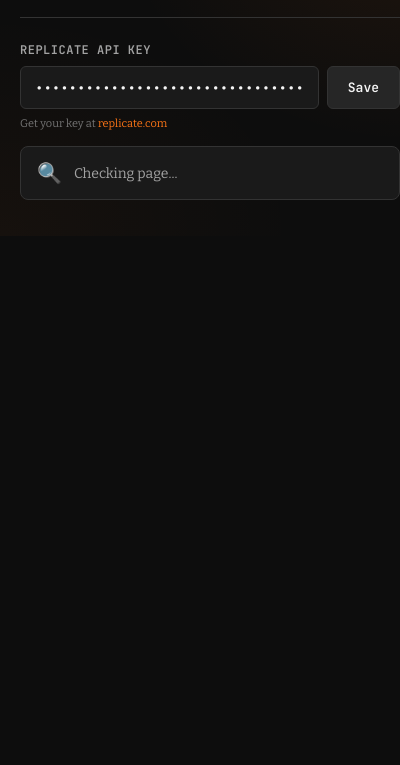
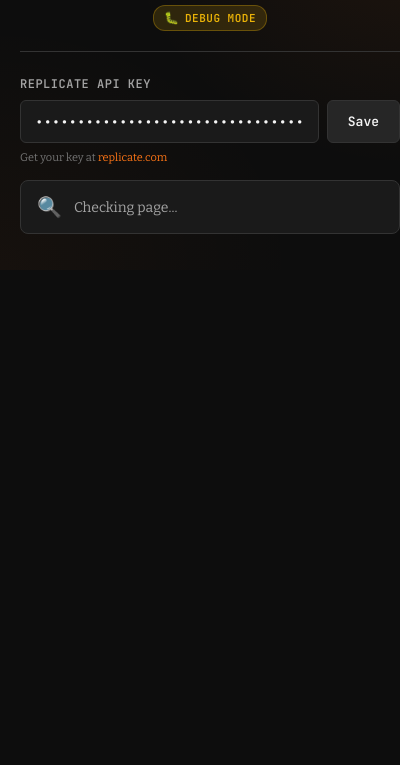
Before and after one commit to UlisseMini/sanitycheck, a browser extension: page popup.html in a window 400 px wide. Shown: the part 79-844 px from the top of the page. Drawn offline with nearby package versions, Linux system fonts and the light colour scheme; no server answers.

Commit message:
Enable debug mode and add debug indicator in UI
- Set DEBUG_ENABLED = true in content.js and debug.js
- Add debug indicator badge in popup header (only shows when debug enabled)
- Expose DEBUG_ENABLED on window.debug for UI checks

```diff
--- a/content.js
+++ b/content.js
@@ -7,7 +7,7 @@
 
   // Simple inline debug logger for content script
   const DEBUG_SERVER_URL = 'http://localhost:3000/debug/log';
-  const DEBUG_ENABLED = false; // Set to true to enable debug logging to localhost server
+  const DEBUG_ENABLED = true; // Set to true to enable debug logging to localhost server
 
   const debug = {
     log: (message, data = {}, source = 'content') => {
--- a/debug.js
+++ b/debug.js
@@ -1,7 +1,7 @@
 // Debug logging utility for Logic Checker extension
 
 const DEBUG_SERVER_URL = 'http://localhost:3000/debug/log';
-const DEBUG_ENABLED = false; // Set to true to enable debug logging to localhost server
+const DEBUG_ENABLED = true; // Set to true to enable debug logging to localhost server
 
 // Queue for logs when server is unavailable
 let logQueue = [];
@@ -138,6 +138,7 @@ function logError(message, error, source = 'unknown', additionalData = {}) {
 
 // Public API
 const debug = {
+  ENABLED: DEBUG_ENABLED, // Expose debug enabled state
   log: (message, data = {}, source = 'popup') => sendLog('info', message, data, source),
   warn: (message, data = {}, source = 'popup') => sendLog('warn', message, data, source),
   error: (message, error, source = 'popup', additionalData = {}) => logError(message, error, source, additionalData),
--- a/popup.html
+++ b/popup.html
@@ -17,6 +17,10 @@
         <h1>Logic Checker</h1>
       </div>
       <p class="tagline">Spotting fallacies so you don't have to</p>
+      <div id="debug-indicator" class="debug-indicator hidden">
+        <span class="debug-icon">🐛</span>
+        <span class="debug-text">Debug Mode</span>
+      </div>
     </header>
 
     <div id="api-key-section" class="section">
--- a/popup.js
+++ b/popup.js
@@ -81,6 +81,15 @@ document.addEventListener('DOMContentLoaded', init);
 
 async function init() {
   try {
+    // Check if debug mode is enabled
+    const DEBUG_ENABLED = typeof window.debug !== 'undefined' && window.debug.ENABLED !== false;
+    const debugIndicator = document.getElementById('debug-indicator');
+    if (DEBUG_ENABLED && debugIndicator) {
+      debugIndicator.classList.remove('hidden');
+    } else if (debugIndicator) {
+      debugIndicator.classList.add('hidden');
+    }
+
     debug.log('Popup initialized', { timestamp: new Date().toISOString() }, 'popup-init');
 
     // Load saved API key or use default
--- a/styles.css
+++ b/styles.css
@@ -73,6 +73,34 @@ h1 {
   font-size: 13px;
   color: var(--text-muted);
   font-style: italic;
+}
+
+.debug-indicator {
+  display: inline-flex;
+  align-items: center;
+  gap: 6px;
+  margin-top: 8px;
+  padding: 4px 10px;
+  background: rgba(234, 179, 8, 0.15);
+  border: 1px solid rgba(234, 179, 8, 0.3);
+  border-radius: 12px;
+  font-size: 11px;
+  font-family: 'JetBrains Mono', monospace;
+  color: var(--warning);
+}
+
+.debug-indicator.hidden {
+  display: none;
+}
+
+.debug-icon {
+  font-size: 12px;
+}
+
+.debug-text {
+  font-weight: 600;
+  text-transform: uppercase;
+  letter-spacing: 0.5px;
 }
 
 .section {
```
